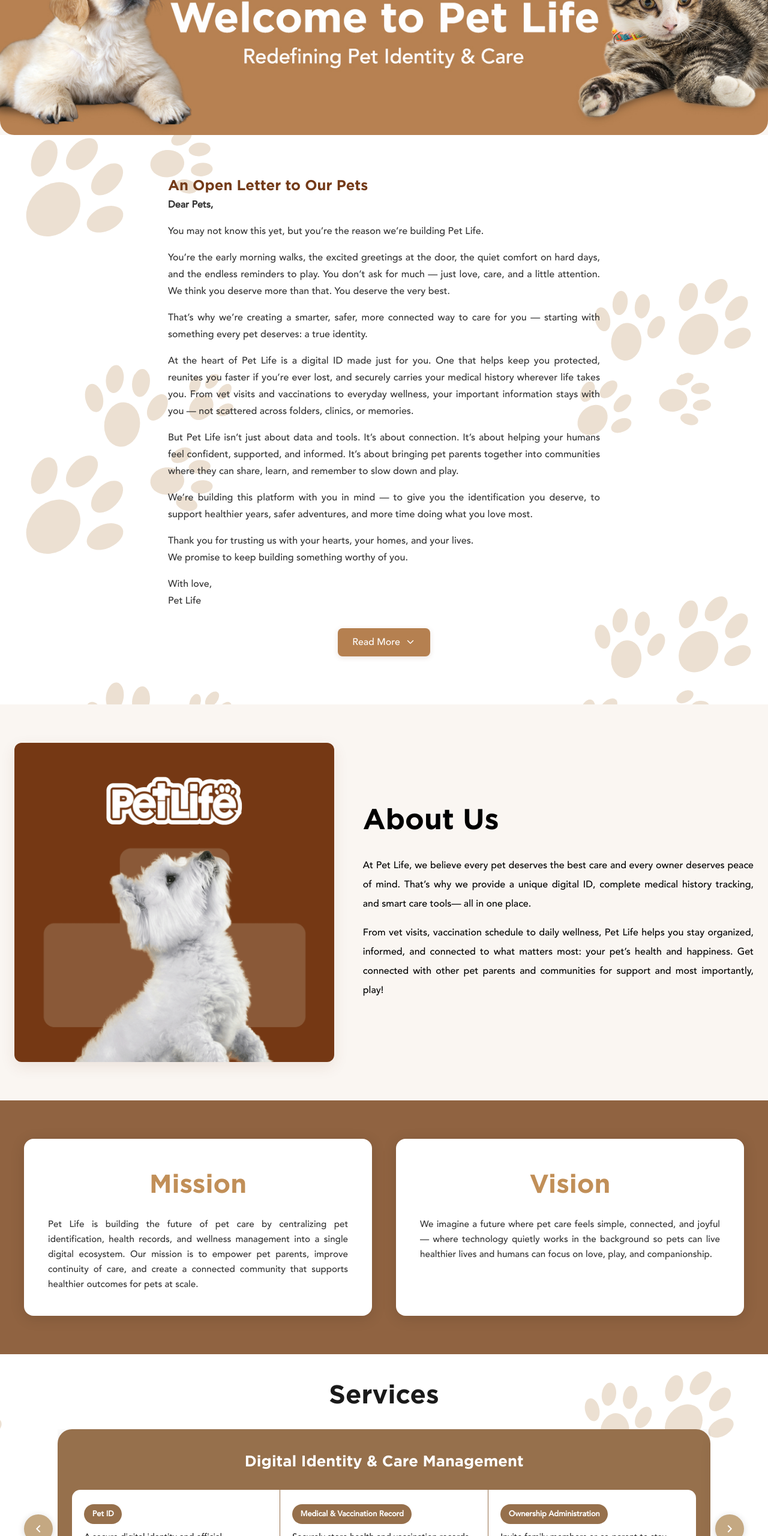
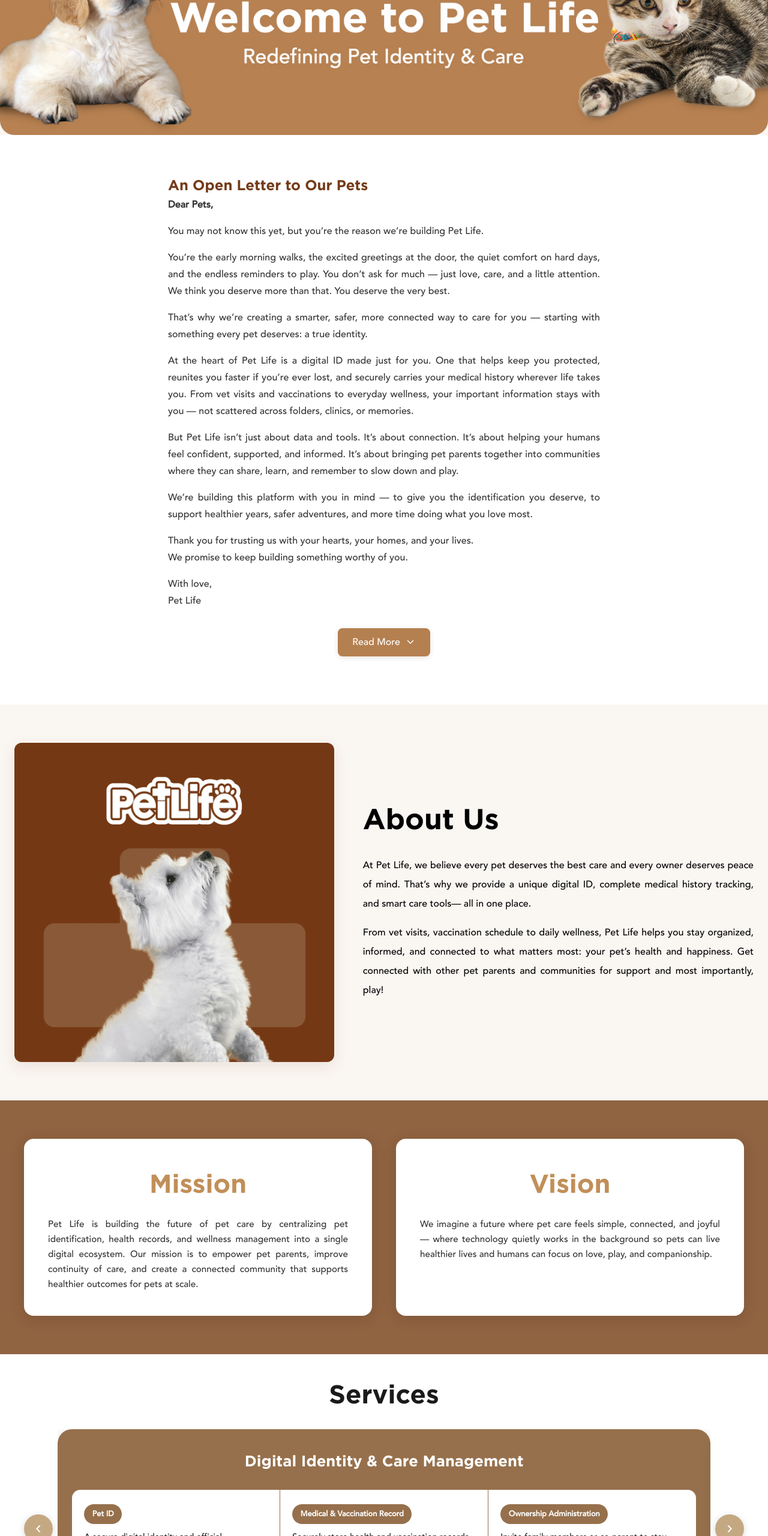
Before and after one commit to denis-p-guillot/petlife-corporate-website, a plain HTML site: page Website/index.html in a window 1280 px wide. Shown: the part 240-2800 px from the top of the page at 60% size. Drawn offline with Linux system fonts and the light colour scheme; files whose address does not match are found by name.

Commit message:
Removed all paw backgrounds

```diff
--- a/Website/index.html
+++ b/Website/index.html
@@ -332,8 +332,7 @@
       width: 100%;
       max-width: none;
       min-height: 100vh;
-      background: #fff url("Graphic/Website graphics-01.svg") center repeat;
-      background-size: auto;
+      background: #fff;
       position: relative;
       overflow: hidden;
       padding: 4rem 1.5rem;
@@ -484,8 +483,7 @@
       margin: 0;
       padding: 2rem 2rem 3rem;
       overflow: hidden;
-      background: #fff url("Graphic/Website graphics-01.svg") center repeat;
-      background-size: auto;
+      background: #fff;
       position: relative;
     }
     .services-section::before {
```
